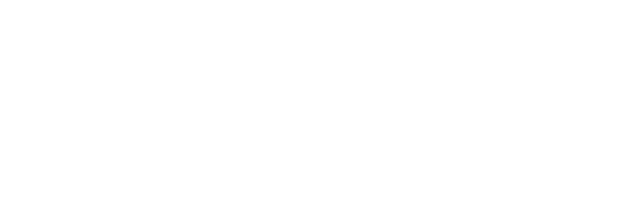
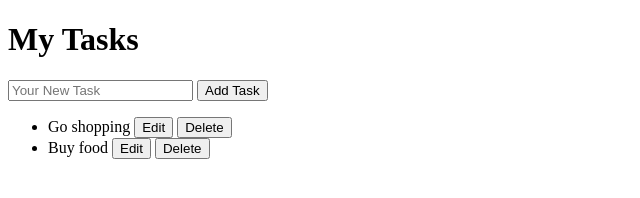
Before and after one commit to ldong/TODOList_Backbone, a plain HTML site: page index.html in a window 1280 px wide. Shown: the whole page, without its empty margins (0-640 px from the left). Drawn offline with Linux system fonts and the light colour scheme.

```diff
--- a/index.html
+++ b/index.html
@@ -11,6 +11,19 @@
     <script src="./js/backbone.js"></script>
   </head>
   <body>
+      <h1>My Tasks</h1>
+  <form id='addTask' action="">
+    <input type='text' placeholder='Your New Task'>
+    <input type='submit' value='Add Task'>
+  </form>
+  <div class="tasks">
+    <script id='taskTemplate' type='text/template'>
+      <span> <%= title %> </span>
+      <button class='edit'>Edit</button>
+      <button class='delete'>Delete</button>
+    </script>
+  </div>
+
     <script src="./js/main.js"></script>
   </body>
 </html>
--- a/js/main.js
+++ b/js/main.js
@@ -0,0 +1,125 @@
+(function(){
+
+  window.App = {
+    Models: {},
+    Collections: {},
+    Views: {}
+  };
+
+  window.template = function(id){
+    return _.template( $('#'+id).html() );
+  };
+
+  App.Models.Task = Backbone.Model.extend({
+    validate: function(attrs){
+      if(!attrs.title){
+        return 'A taks requires a valid title';
+      }
+    }
+  });
+
+  App.Collections.Tasks = Backbone.Collection.extend({
+    model: App.Models.Task
+  })
+
+  App.Views.Task = Backbone.View.extend({
+    tagName: 'li',
+
+    template: template('taskTemplate'),
+
+    initialize: function(){
+      this.model.on('change', this.render, this);
+      this.model.on('destroy', this.destroy, this);
+      // or
+      // _.bindAll(this, 'editTask', 'render';
+    },
+
+    events: {
+      'click .edit': 'editTask',
+      'click .delete': 'destroyTask'
+    },
+
+    editTask: function(){
+      console.log(this.model.get('title'));
+      var newTaskTitle = prompt('What would you like to change the next task to?',
+                           this.model.get('title'));
+      this.model.set('title', $.trim(newTaskTitle), {validate: true});
+    },
+
+
+    destroyTask: function(){
+      this.model.destroy();
+    },
+
+    destroy: function(){
+      this.$el.remove();
+    },
+
+
+    render: function(){
+      var template = this.template(this.model.toJSON());
+      this.$el.html(template);
+      return this;
+    }
+  });
+
+  App.Views.Tasks = Backbone.View.extend({
+    tagName: 'ul',
+
+    initialize: function(){
+      this.collection.on('add', this.addOne, this);
+      var that = this;
+      this.listenTo(Backbone.Events, 'tasks:add', function(task) {
+        that.addOne(task);
+      });
+    },
+
+    render: function(){
+      this.collection.each(this.addOne, this);
+      return this;
+    },
+
+    addOne: function(task){
+      var taskView = new App.Views.Task({model: task});
+      this.$el.append(taskView.render().el);
+    }
+  });
+
+
+  App.Views.AddTask = Backbone.View.extend({
+    el: '#addTask',
+    initialize: function(){
+      // console.log(this.el.innerHTML);
+    },
+
+    events: {
+      'submit': 'submit'
+    },
+
+    submit: function(e){
+      e.preventDefault();
+      var newTaskTitle = $(e.currentTarget).find('input[type=text]').val();
+      console.log(newTaskTitle);
+      var task = new App.Models.Task({title: newTaskTitle});
+      Backbone.Events.trigger('tasks:add', task);
+      // this.collection.add(task);
+    }
+  });
+
+  var tasks = new App.Collections.Tasks([
+    {
+      title: 'Go shopping',
+      priority: 4
+    },
+    {
+      title: 'Buy food',
+      priority: 5
+    }
+  ]);
+
+  var tasksView = new App.Views.Tasks({collection: tasks});
+  $('.tasks').html(tasksView.render().el);
+
+  new App.Views.AddTask({collection: tasks});
+
+})();
```
Also changed, not shown: 1 other file.
